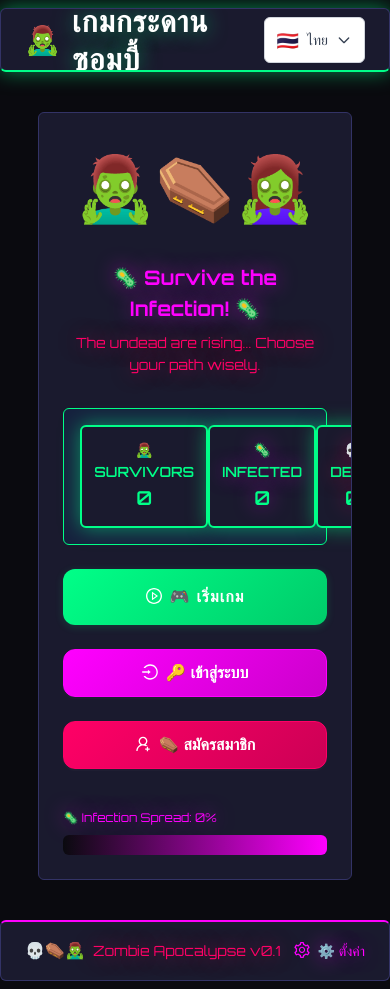
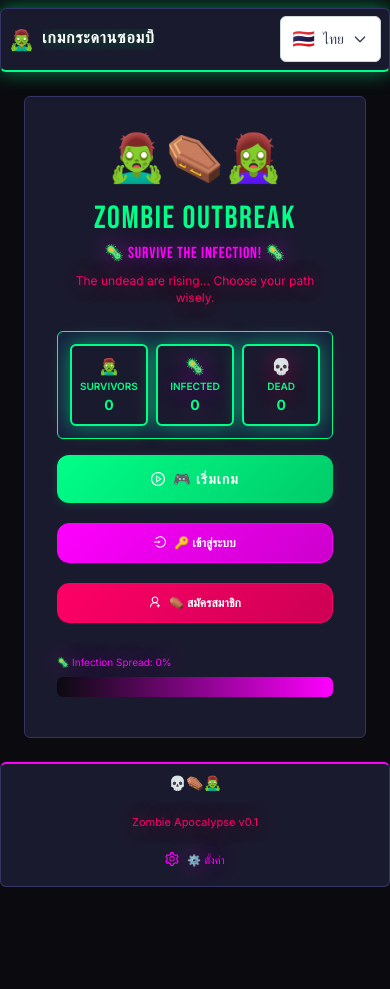
Before and after one commit to kittophop1998/board-game-zombie, a Next.js app: page / in a window 390 px wide. After the commit the page ends 895 px from the top, so only its background shows below. Built offline with nearby package versions, Linux system fonts and the light colour scheme.

Commit message:
feat:add font

```diff
--- a/app/globals.css
+++ b/app/globals.css
@@ -1,6 +1,6 @@
 /* Import Google Fonts first */
-@import url('https://fonts.googleapis.com/css2?family=Orbitron:wght@400;500;600;700;900&display=swap');
-@import url('https://fonts.googleapis.com/css2?family=Fira+Code:wght@300;400;500&display=swap');
+@import url('https://fonts.googleapis.com/css2?family=Bebas+Neue&display=swap');
+@import url('https://fonts.googleapis.com/css2?family=Inter:wght@300;400;500;600;700&display=swap');
 
 @import "tailwindcss";
 @import "../src/theme/zombieTheme.css";
@@ -16,10 +16,10 @@
   --color-foreground: var(--text-primary);
 
   /* Typography integration */
-  --font-sans: "Orbitron", "Roboto", "Inter", sans-serif;
-  --font-mono: "Fira Code", "JetBrains Mono", monospace;
-  --font-geist-sans: var(--font-sans);
-  --font-geist-mono: var(--font-mono);
+  --font-heading: "Bebas Neue", sans-serif;
+  --font-body: "Inter", sans-serif;
+  --font-bebas: var(--font-heading);
+  --font-inter: var(--font-body);
 }
 
 /* Force dark theme for zombie game */
@@ -40,7 +40,7 @@
 body {
   background: var(--background);
   color: var(--foreground);
-  font-family: var(--font-sans);
+  font-family: var(--font-inter);
   margin: 0;
   padding: 0;
   min-height: 100vh;
@@ -84,3 +84,114 @@ html {
 .glow-zombie {
   box-shadow: var(--shadow-primary);
 }
+
+/* Responsive utilities for zombie game */
+@media (max-width: 640px) {
+  .ant-layout-header {
+    padding: 0 12px !important;
+  }
+
+  .ant-card {
+    margin: 8px !important;
+  }
+
+  .ant-space-vertical {
+    gap: 12px !important;
+  }
+
+  .zombie-counter {
+    padding: 8px !important;
+    min-height: auto !important;
+  }
+}
+
+@media (max-width: 480px) {
+  .ant-layout-header {
+    padding: 0 8px !important;
+    min-height: 48px !important;
+  }
+
+  .ant-layout-content {
+    padding: 8px !important;
+  }
+
+  .ant-layout-footer {
+    padding: 8px 12px !important;
+  }
+
+  .ant-card-body {
+    padding: 16px !important;
+  }
+
+  .ant-space-item {
+    margin-bottom: 8px !important;
+  }
+}
+
+/* Touch-friendly buttons on mobile */
+@media (hover: none) and (pointer: coarse) {
+  .ant-btn {
+    min-height: 44px !important;
+    padding: 8px 16px !important;
+  }
+
+  .ant-btn-large {
+    min-height: 48px !important;
+    padding: 12px 20px !important;
+  }
+}
+
+/* Typography: Bebas Neue for headings, Inter for body text */
+h1, h2, h3, h4, h5, h6, .heading {
+  font-family: var(--font-bebas) !important;
+  font-weight: 400;
+  letter-spacing: 0.05em;
+  text-transform: uppercase;
+}
+
+/* Body text uses Inter */
+p, span, div, a, li, td, th, .text, .ant-typography {
+  font-family: var(--font-inter) !important;
+}
+
+/* Specific heading sizes with Bebas Neue */
+h1 {
+  font-size: 3rem;
+  line-height: 1.1;
+}
+
+h2 {
+  font-size: 2.5rem;
+  line-height: 1.2;
+}
+
+h3 {
+  font-size: 2rem;
+  line-height: 1.3;
+}
+
+h4 {
+  font-size: 1.75rem;
+  line-height: 1.3;
+}
+
+h5 {
+  font-size: 1.5rem;
+  line-height: 1.4;
+}
+
+h6 {
+  font-size: 1.25rem;
+  line-height: 1.4;
+}
+
+/* Utility classes for font families */
+.font-heading {
+  font-family: var(--font-bebas) !important;
+  text-transform: uppercase;
+  letter-spacing: 0.05em;
+}
+
+.font-body {
+  font-family: var(--font-inter) !important;
+}
--- a/app/layout.tsx
+++ b/app/layout.tsx
@@ -1,16 +1,17 @@
 import type { Metadata } from "next";
-import { Geist, Geist_Mono } from "next/font/google";
+import { Bebas_Neue, Inter } from "next/font/google";
 import "./globals.css";
 import I18nProvider from "./providers/I18nProvider";
 import { ThemeProvider } from "./providers/ThemeProvider";
 
-const geistSans = Geist({
-  variable: "--font-geist-sans",
+const bebasNeue = Bebas_Neue({
+  weight: "400",
+  variable: "--font-bebas",
   subsets: ["latin"],
 });
 
-const geistMono = Geist_Mono({
-  variable: "--font-geist-mono",
+const inter = Inter({
+  variable: "--font-inter",
   subsets: ["latin"],
 });
 
@@ -27,7 +28,7 @@ export default function RootLayout({
   return (
     <html lang="en">
       <body
-        className={`${geistSans.variable} ${geistMono.variable} antialiased`}
+        className={`${bebasNeue.variable} ${inter.variable} antialiased`}
       >
         <ThemeProvider>
           <I18nProvider>
--- a/app/page.tsx
+++ b/app/page.tsx
@@ -1,13 +1,13 @@
 "use client";
 
 import { useI18n } from "@/src/hooks/useI18n";
-import { LanguageSwitcher } from "@/src/components";
+import { Header } from "@/src/components";
 import { Layout, Button, Card, Typography, Space, Row, Col, ConfigProvider } from 'antd';
 import { PlayCircleOutlined, LoginOutlined, UserAddOutlined, SettingOutlined } from '@ant-design/icons';
 import { theme } from '@/src/theme';
 
-const { Header, Content, Footer } = Layout;
-const { Title, Text } = Typography;
+const { Content, Footer } = Layout;
+const { Text } = Typography;
 
 export default function Home() {
   const { t } = useI18n();
@@ -16,88 +16,100 @@ export default function Home() {
     <ConfigProvider theme={theme}>
       <Layout className="bg-zombie-dark" style={{ minHeight: '100vh' }}>
         {/* Header */}
-        <Header className="game-card" style={{
-          padding: '0 24px',
-          display: 'flex',
-          alignItems: 'center',
-          justifyContent: 'space-between',
-          borderBottom: '2px solid var(--color-primary)',
-          boxShadow: 'var(--shadow-primary)'
-        }}>
-          <div style={{ display: 'flex', alignItems: 'center' }}>
-            <span style={{
-              fontSize: '28px',
-              marginRight: '12px'
-            }}>🧟‍♂️</span>
-            <Title level={2} className="zombie-title" style={{ margin: 0 }}>
-              {t('title')}
-            </Title>
-          </div>
-          <LanguageSwitcher />
-        </Header>
+        <Header />
 
         {/* Main Content */}
         <Content style={{
           display: 'flex',
           justifyContent: 'center',
           alignItems: 'center',
-          padding: '24px',
+          padding: 'clamp(16px, 4vw, 24px)',
           minHeight: 'calc(100vh - 200px)'
         }}>
           <Row justify="center" style={{ width: '100%' }}>
-            <Col xs={22} sm={16} md={12} lg={8} xl={6}>
-              <Card className="game-card">
+            <Col xs={23} sm={20} md={16} lg={12} xl={8} xxl={6}>
+              <Card
+                className="game-card"
+                style={{
+                  padding: 'clamp(16px, 3vw, 24px)',
+                  margin: '0 auto'
+                }}
+              >
                 {/* Zombie Game Logo */}
                 <div style={{
                   textAlign: 'center',
-                  marginBottom: '24px',
-                  fontSize: '64px'
+                  marginBottom: 'clamp(16px, 4vw, 24px)',
+                  fontSize: 'clamp(40px, 12vw, 64px)',
+                  lineHeight: '1.2'
                 }}>
                   🧟‍♂️⚰️🧟‍♀️
                 </div>
 
+                {/* Game Title */}
+                <h1 className="font-heading" style={{
+                  textAlign: 'center',
+                  marginBottom: 'clamp(8px, 2vw, 12px)',
+                  fontSize: 'clamp(32px, 8vw, 48px)',
+                  color: 'var(--color-primary)'
+                }}>
+                  ZOMBIE OUTBREAK
+                </h1>
+
                 {/* Tagline */}
-                <div style={{ textAlign: 'center', marginBottom: '32px' }}>
-                  <Text className="infection-text" style={{
-                    fontSize: '20px',
-                    fontWeight: 'bold'
+                <div style={{ textAlign: 'center', marginBottom: 'clamp(24px, 6vw, 32px)' }}>
+                  <h2 className="font-heading infection-text" style={{
+                    fontSize: 'clamp(16px, 4vw, 20px)',
+                    display: 'block',
+                    lineHeight: '1.3',
+                    margin: '0'
                   }}>
                     🦠 Survive the Infection! 🦠
-                  </Text>
-                  <br />
-                  <Text className="danger-text" style={{
-                    fontSize: '14px',
-                    marginTop: '8px',
-                    display: 'block'
+                  </h2>
+                  <p className="font-body danger-text" style={{
+                    fontSize: 'clamp(12px, 3vw, 14px)',
+                    marginTop: 'clamp(6px, 2vw, 8px)',
+                    display: 'block',
+                    lineHeight: '1.4',
+                    margin: 'clamp(6px, 2vw, 8px) 0 0 0'
                   }}>
                     The undead are rising... Choose your path wisely.
-                  </Text>
+                  </p>
                 </div>
 
                 {/* Game Stats */}
                 <div style={{
-                  display: 'flex',
-                  justifyContent: 'space-between',
-                  marginBottom: '24px',
-                  padding: '16px',
+                  display: 'grid',
+                  gridTemplateColumns: 'repeat(3, 1fr)',
+                  gap: 'clamp(8px, 2vw, 16px)',
+                  marginBottom: 'clamp(16px, 4vw, 24px)',
+                  padding: 'clamp(12px, 3vw, 16px)',
                   background: 'var(--bg-secondary)',
                   borderRadius: 'var(--border-radius)',
                   border: '1px solid var(--border-secondary)'
                 }}>
-                  <div className="zombie-counter">
-                    <div>🧟‍♂️</div>
+                  <div className="zombie-counter" style={{
+                    textAlign: 'center',
+                    fontSize: 'clamp(10px, 2.5vw, 12px)'
+                  }}>
+                    <div style={{ fontSize: 'clamp(16px, 4vw, 20px)' }}>🧟‍♂️</div>
                     <div>SURVIVORS</div>
-                    <div style={{ fontSize: '1.2rem' }}>0</div>
+                    <div style={{ fontSize: 'clamp(14px, 3vw, 18px)', fontWeight: 'bold' }}>0</div>
                   </div>
-                  <div className="zombie-counter infection-text">
-                    <div>🦠</div>
+                  <div className="zombie-counter infection-text" style={{
+                    textAlign: 'center',
+                    fontSize: 'clamp(10px, 2.5vw, 12px)'
+                  }}>
+                    <div style={{ fontSize: 'clamp(16px, 4vw, 20px)' }}>🦠</div>
                     <div>INFECTED</div>
-                    <div style={{ fontSize: '1.2rem' }}>0</div>
+                    <div style={{ fontSize: 'clamp(14px, 3vw, 18px)', fontWeight: 'bold' }}>0</div>
                   </div>
-                  <div className="zombie-counter danger-text">
-                    <div>💀</div>
+                  <div className="zombie-counter danger-text" style={{
+                    textAlign: 'center',
+                    fontSize: 'clamp(10px, 2.5vw, 12px)'
+                  }}>
+                    <div style={{ fontSize: 'clamp(16px, 4vw, 20px)' }}>💀</div>
                     <div>DEAD</div>
-                    <div style={{ fontSize: '1.2rem' }}>0</div>
+                    <div style={{ fontSize: 'clamp(14px, 3vw, 18px)', fontWeight: 'bold' }}>0</div>
                   </div>
                 </div>
 
@@ -109,14 +121,14 @@ export default function Home() {
                     icon={<PlayCircleOutlined />}
                     style={{
                       width: '100%',
-                      height: '56px',
-                      fontSize: '16px',
+                      height: 'clamp(48px, 12vw, 56px)',
+                      fontSize: 'clamp(14px, 3.5vw, 16px)',
                       fontWeight: 'bold',
                       textTransform: 'uppercase',
                       letterSpacing: '1px'
                     }}
                   >
-                    🎮 {t('game.startGame')}
+                    <span>🎮 {t('game.startGame')}</span>
                   </Button>
 
                   <Button
@@ -124,14 +136,15 @@ export default function Home() {
                     icon={<LoginOutlined />}
                     style={{
                       width: '100%',
-                      height: '48px',
+                      height: 'clamp(40px, 10vw, 48px)',
+                      fontSize: 'clamp(12px, 3vw, 14px)',
                       background: 'linear-gradient(135deg, var(--infection-purple), #cc00cc)',
                       borderColor: 'var(--infection-purple)',
                       color: 'white',
                       fontWeight: '600'
                     }}
                   >
-                    🔑 {t('auth.login')}
+                    <span>🔑 {t('auth.login')}</span>
                   </Button>
 
                   <Button
@@ -139,26 +152,29 @@ export default function Home() {
                     icon={<UserAddOutlined />}
                     style={{
                       width: '100%',
-                      height: '48px',
+                      height: 'clamp(40px, 10vw, 48px)',
+                      fontSize: 'clamp(12px, 3vw, 14px)',
                       background: 'linear-gradient(135deg, var(--blood-red), #cc0055)',
                       borderColor: 'var(--blood-red)',
                       color: 'white',
                       fontWeight: '600'
                     }}
                   >
-                    ⚰️ {t('auth.register')}
+                    <span>⚰️ {t('auth.register')}</span>
                   </Button>
 
                   {/* Infection Status Bar */}
-                  <div style={{ marginTop: '16px' }}>
+                  <div style={{ marginTop: 'clamp(12px, 3vw, 16px)' }}>
                     <Text className="infection-text" style={{
-                      fontSize: '12px',
+                      fontSize: 'clamp(10px, 2.5vw, 12px)',
                       display: 'block',
-                      marginBottom: '8px'
+                      marginBottom: 'clamp(6px, 1.5vw, 8px)'
                     }}>
                       🦠 Infection Spread: 0%
                     </Text>
-                    <div className="infection-meter">
+                    <div className="infection-meter" style={{
+                      minHeight: 'clamp(8px, 2vw, 12px)'
+                    }}>
                       <div style={{
                         width: '0%',
                         height: '100%',
@@ -168,38 +184,41 @@ export default function Home() {
                     </div>
                   </div>
                 </Space>
-            </Card>
-          </Col>
-        </Row>
-      </Content>
+              </Card>
+            </Col>
+          </Row>
+        </Content>
 
         {/* Footer */}
         <Footer className="game-card" style={{
           borderTop: '2px solid var(--color-secondary)',
-          padding: '16px 24px',
+          padding: 'clamp(12px, 3vw, 16px) clamp(16px, 4vw, 24px)',
           textAlign: 'center'
         }}>
-          <Row justify="space-between" align="middle">
-            <Col>
-              <Space>
-                <span style={{ fontSize: '16px' }}>
+          <Row justify="space-between" align="middle" gutter={[8, 8]}>
+            <Col xs={24} sm={12} md={8} style={{ textAlign: 'center' }}>
+              <Space direction="vertical" size="small">
+                <span style={{ fontSize: 'clamp(14px, 3vw, 16px)' }}>
                   💀⚰️🧟‍♂️
                 </span>
-                <Text className="danger-text" style={{ fontSize: '14px' }}>
+                <Text className="danger-text" style={{
+                  fontSize: 'clamp(11px, 2.5vw, 14px)',
+                  display: 'block'
+                }}>
                   Zombie Apocalypse v0.1
                 </Text>
               </Space>
             </Col>
-            <Col>
-              <Space style={{ cursor: 'pointer' }}>
+            <Col xs={24} sm={12} md={8} style={{ textAlign: 'center' }}>
+              <Space style={{ cursor: 'pointer' }} size="small">
                 <SettingOutlined style={{
                   color: 'var(--color-secondary)',
-                  fontSize: '16px'
+                  fontSize: 'clamp(14px, 3vw, 16px)'
                 }} />
                 <Text
                   className="infection-text"
                   style={{
-                    fontSize: '14px'
+                    fontSize: 'clamp(11px, 2.5vw, 14px)'
                   }}
                 >
                   ⚙️ {t('settings.settings')}
@@ -208,7 +227,7 @@ export default function Home() {
             </Col>
           </Row>
         </Footer>
-    </Layout>
+      </Layout>
     </ConfigProvider>
   );
 }
--- /dev/null
+++ b/src/components/Header.tsx
@@ -0,0 +1,54 @@
+"use client";
+
+import { Layout, Typography } from 'antd';
+import { useI18n } from '@/src/hooks/useI18n';
+import LanguageSwitcher from './LanguageSwitcher';
+
+const { Header: AntHeader } = Layout;
+const { Title } = Typography;
+
+export function Header() {
+    const { t } = useI18n();
+
+    return (
+        <AntHeader
+            className="game-card"
+            style={{
+                padding: '0 16px',
+                display: 'flex',
+                alignItems: 'center',
+                justifyContent: 'space-between',
+                borderBottom: '2px solid var(--color-primary)',
+                boxShadow: 'var(--shadow-primary)'
+            }}
+        >
+            <div style={{ display: 'flex', alignItems: 'center', flex: 1, minWidth: 0 }}>
+                <span style={{
+                    fontSize: 'clamp(20px, 5vw, 28px)',
+                    marginRight: 'clamp(8px, 2vw, 12px)'
+                }}>
+                    🧟‍♂️
+                </span>
+                <Title
+                    level={2}
+                    className="zombie-title font-heading"
+                    style={{
+                        margin: 0,
+                        fontSize: 'clamp(16px, 4vw, 24px)',
+                        whiteSpace: 'nowrap',
+                        overflow: 'hidden',
+                        textOverflow: 'ellipsis',
+                        fontFamily: 'var(--font-bebas)',
+                        textTransform: 'uppercase',
+                        letterSpacing: '0.05em'
+                    }}
+                >
+                    {t('title')}
+                </Title>
+            </div>
+            <div style={{ marginLeft: '8px' }}>
+                <LanguageSwitcher />
+            </div>
+        </AntHeader>
+    );
+}
--- a/src/components/index.ts
+++ b/src/components/index.ts
@@ -1,6 +1,7 @@
 // Export all components
 export { default as LanguageSwitcher } from './LanguageSwitcher';
 export { ZombieThemeDemo } from './ZombieThemeDemo';
+export { Header } from './Header';
 
 // You can add more components here as you create them
 // export { default as GameBoard } from './GameBoard';
--- /dev/null
+++ b/tailwind.config.ts
@@ -0,0 +1,37 @@
+import type { Config } from 'tailwindcss'
+
+const config: Config = {
+  content: [
+    './app/**/*.{js,ts,jsx,tsx,mdx}',
+    './src/**/*.{js,ts,jsx,tsx,mdx}',
+    './components/**/*.{js,ts,jsx,tsx,mdx}',
+  ],
+  theme: {
+    extend: {
+      fontFamily: {
+        'heading': ['var(--font-bebas)', 'sans-serif'],
+        'body': ['var(--font-inter)', 'sans-serif'],
+        'bebas': ['var(--font-bebas)', 'sans-serif'],
+        'inter': ['var(--font-inter)', 'sans-serif'],
+      },
+      colors: {
+        // Zombie theme colors
+        'zombie': {
+          'dark': 'var(--bg-base)',
+          'container': 'var(--bg-container)',
+          'primary': 'var(--color-primary)',
+          'secondary': 'var(--color-secondary)',
+        },
+      },
+      boxShadow: {
+        'zombie': 'var(--shadow-primary)',
+      },
+      borderColor: {
+        'zombie': 'var(--border-base)',
+      },
+    },
+  },
+  plugins: [],
+}
+
+export default config
```
Also changed, not shown: src/components/ZombieThemeDemo.tsx (+37 -7 lines), 1 other file (tests, documents, lock files or other folders).
